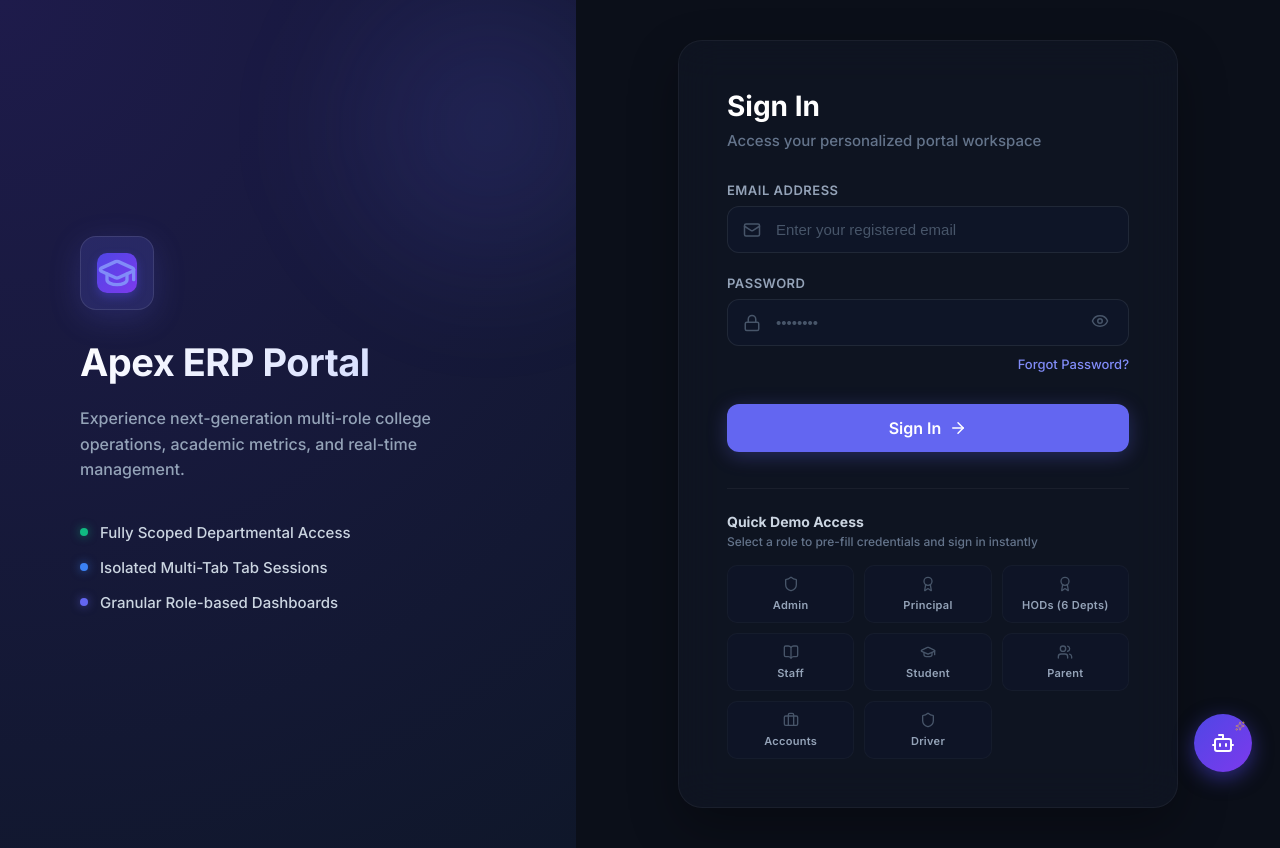
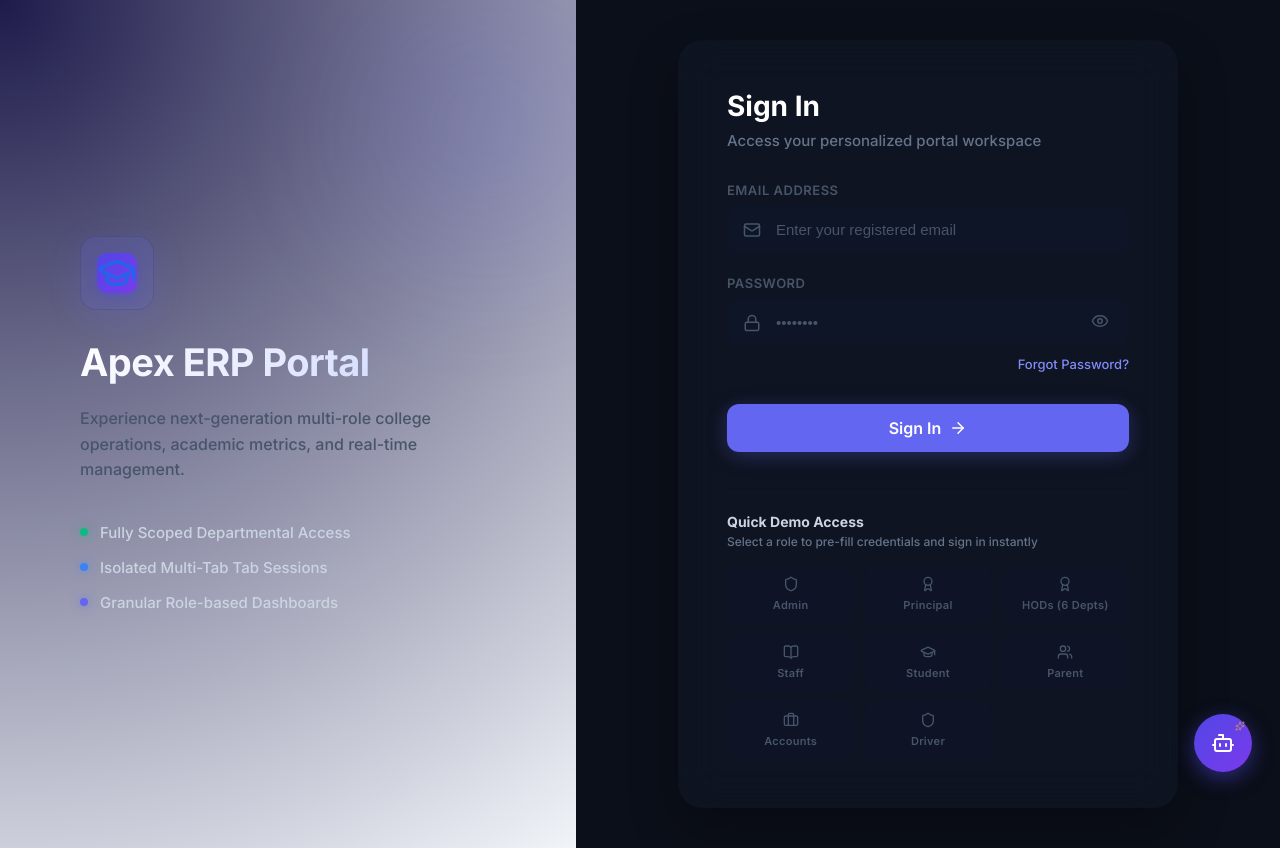
Before and after one commit to forgeindiaconnect-Techies/College-ERP-FIC, a React (Vite) app: page /login in a window 1280 px wide. Built offline with nearby package versions, Linux system fonts and the light colour scheme.

Commit message:
Refactor login page to professional light theme

```diff
--- a/src/pages/Login.css
+++ b/src/pages/Login.css
@@ -14,7 +14,7 @@
 .login-visual-section {
   position: relative;
   width: 45%;
-  background: radial-gradient(circle at 0% 0%, #1e1b4b 0%, #0f172a 100%);
+  background: radial-gradient(circle at 0% 0%, #1e1b4b 0%, #f1f5f9 100%);
   display: flex;
   flex-direction: column;
   justify-content: center;
@@ -45,13 +45,13 @@
   padding: 16px;
   border-radius: 16px;
   background: linear-gradient(135deg, rgba(99, 102, 241, 0.2) 0%, rgba(99, 102, 241, 0.2) 100%);
-  border: 1px solid rgba(255, 255, 255, 0.1);
+  border: 1px solid rgba(0, 0, 0, 0.1);
   margin-bottom: 30px;
   box-shadow: 0 8px 32px rgba(99, 102, 241, 0.2);
 }
 
 .logo-icon {
-  color: #818cf8;
+  color: #2563eb;
 }
 
 .brand-headline {
@@ -66,7 +66,7 @@
 }
 
 .brand-description {
-  color: #94a3b8;
+  color: #475569;
   font-size: 16px;
   line-height: 1.6;
   margin-bottom: 40px;
@@ -113,7 +113,7 @@
   background: rgba(17, 24, 39, 0.6);
   backdrop-filter: blur(20px);
   border-radius: 24px;
-  border: 1px solid rgba(255, 255, 255, 0.05);
+  border: 1px solid rgba(0, 0, 0, 0.04);
   padding: 48px;
   box-shadow: 0 20px 50px rgba(0, 0, 0, 0.3);
   animation: cardFadeIn 0.6s ease-out;
@@ -150,7 +150,7 @@
 .input-group label {
   font-size: 13px;
   font-weight: 600;
-  color: #94a3b8;
+  color: #475569;
   letter-spacing: 0.5px;
   text-transform: uppercase;
 }
@@ -173,7 +173,7 @@
   width: 100%;
   padding: 14px 16px 14px 48px;
   background-color: rgba(15, 23, 42, 0.8);
-  border: 1px solid rgba(255, 255, 255, 0.08);
+  border: 1px solid rgba(0, 0, 0, 0.04);
   border-radius: 12px;
   color: #ffffff;
   font-size: 15px;
@@ -208,7 +208,7 @@
 }
 
 .pwd-toggle-btn:hover {
-  color: #94a3b8;
+  color: #475569;
 }
 
 .login-error-msg {
@@ -243,7 +243,7 @@
 .login-submit-btn:hover:not(:disabled) {
   transform: translateY(-2px);
   box-shadow: 0 8px 30px rgba(99, 102, 241, 0.5);
-  background: linear-gradient(135deg, #818cf8 0%, #6366f1 100%);
+  background: linear-gradient(135deg, #2563eb 0%, #6366f1 100%);
 }
 
 .login-submit-btn:active:not(:disabled) {
@@ -259,7 +259,7 @@
 .demo-credentials-section {
   margin-top: 36px;
   padding-top: 24px;
-  border-top: 1px solid rgba(255, 255, 255, 0.05);
+  border-top: 1px solid rgba(0, 0, 0, 0.04);
 }
 
 .demo-credentials-section h4 {
@@ -283,7 +283,7 @@
 
 .demo-btn {
   background-color: rgba(15, 23, 42, 0.6);
-  border: 1px solid rgba(255, 255, 255, 0.03);
+  border: 1px solid rgba(0, 0, 0, 0.04);
   border-radius: 10px;
   padding: 10px 8px;
   display: flex;
@@ -293,7 +293,7 @@
   gap: 6px;
   cursor: pointer;
   transition: all 0.3s cubic-bezier(0.16, 1, 0.3, 1);
-  color: #94a3b8;
+  color: #475569;
 }
 
 .demo-btn-icon {
@@ -308,7 +308,7 @@
 }
 
 .demo-btn:hover {
-  background-color: rgba(255, 255, 255, 0.02);
+  background-color: rgba(0, 0, 0, 0.04);
   border-color: var(--hover-color);
   color: #ffffff;
   transform: translateY(-2px);
```
